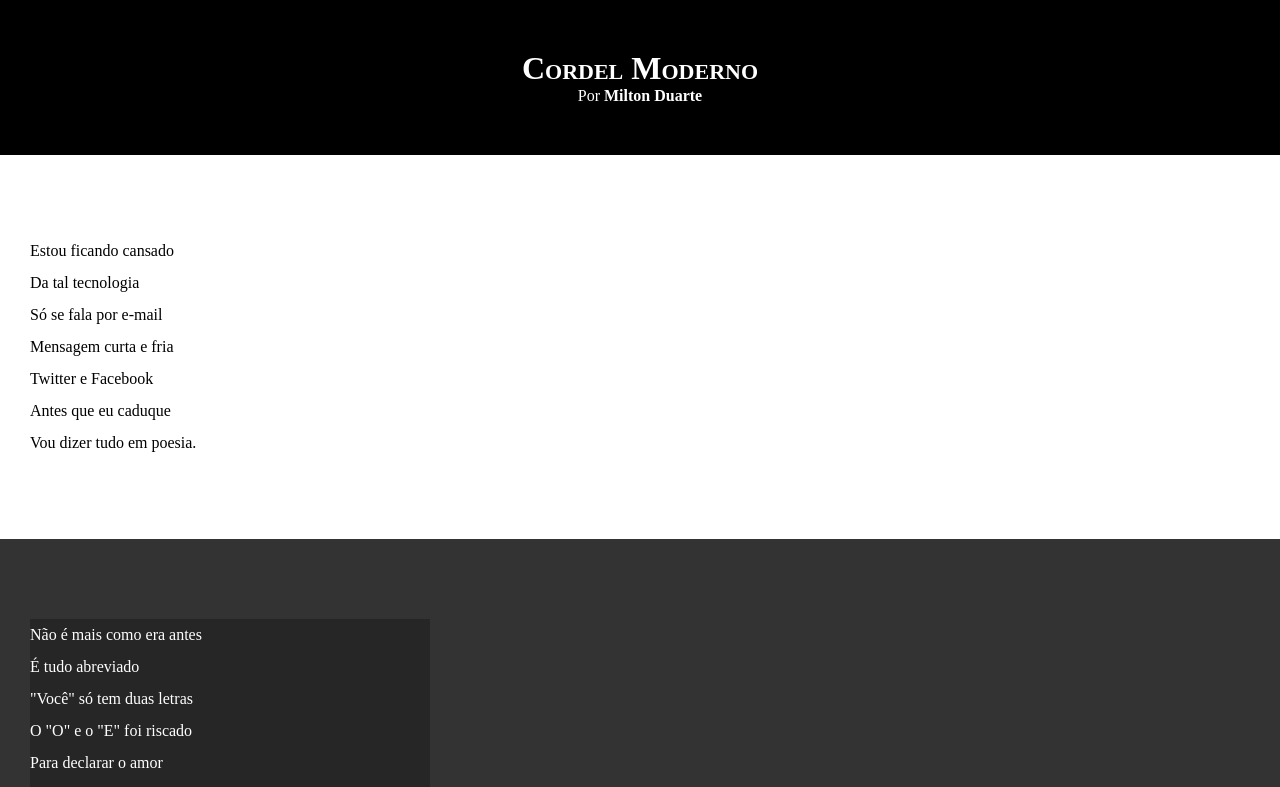
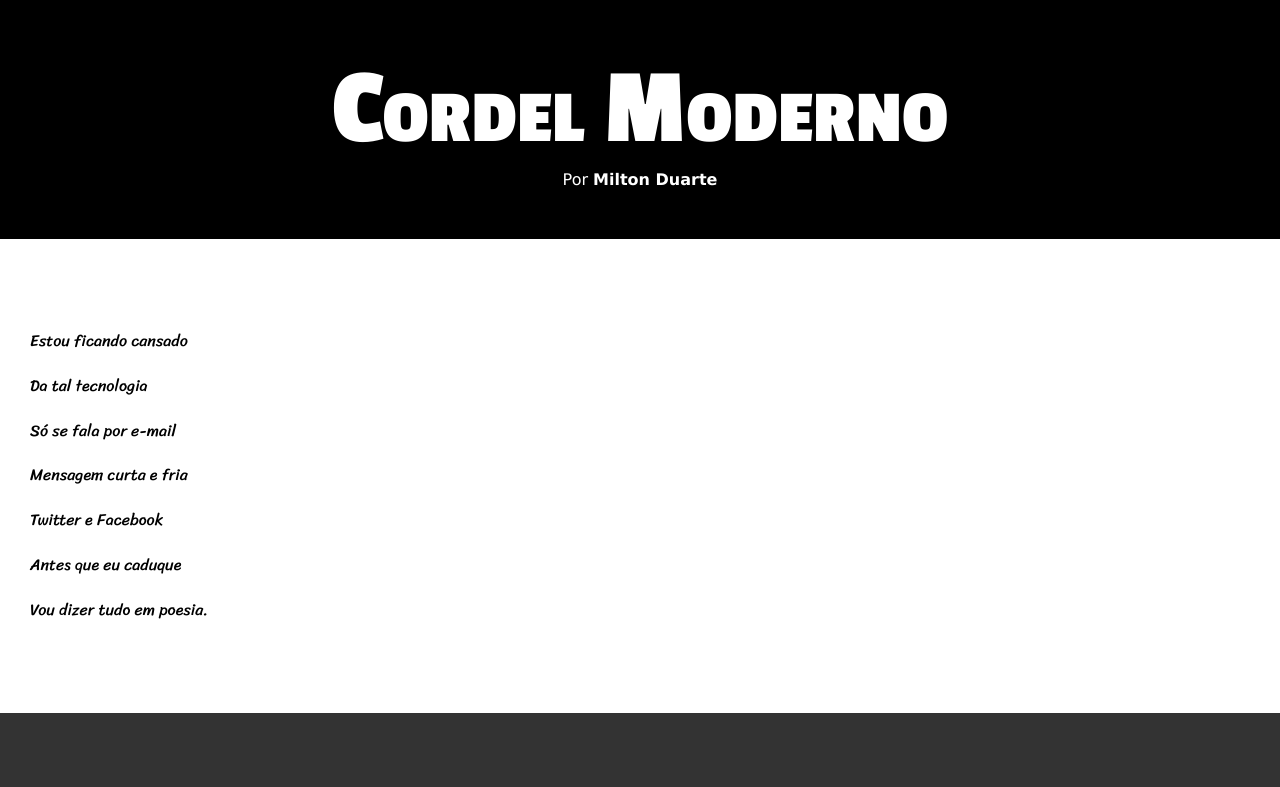
Before and after one commit to DanilloSouza03/Projeto-Cordel, a plain HTML site: page index.html in a window 1280 px wide. Shown: the top 787 px of the page. Drawn offline with Linux system fonts and the light colour scheme.

Commit message:
Atualização de estilos

```diff
--- a/style.css
+++ b/style.css
@@ -1,13 +1,25 @@
 @charset "UTF-8";
+
+@import url('https://fonts.googleapis.com/css2?family=Passion+One:wght@400;700;900&display=swap');
+
+@import url('https://fonts.googleapis.com/css2?family=Sriracha&display=swap');
+
+:root {
+    --fonte1: Verdana, Geneva, Tahoma, sans-serif;
+    --fonte2: 'Passion One', cursive;
+    --fonte3: 'Sriracha', cursive;
+}
 
 * {
     margin: 0;
     padding: 0;
+    font-size: 1em;
 }
 
 html, body {
     min-height: 100vh;
     background-color: darkgray;
+    font-family: var(--fonte1);
 }
 
 header {
@@ -19,6 +31,8 @@ header {
 header > h1 {
     padding-top: 50px;
     font-variant: small-caps;
+    font-family: var(--fonte2);
+    font-size: 8.5vw;
 }
 
 header > p {
@@ -39,8 +53,9 @@ a:hover {
 section {
     padding-top: 10vh;
     padding-bottom: 10vh;
-    line-height: 2em;
+    line-height: 3.5vw;
     padding-left: 30px;
+    font-family: var(--fonte3);
 }
 
 section.normal {
@@ -54,7 +69,8 @@ section.imagem {
 }
 
 section.imagem > p {
-    width: 400px;
+    display: inline-block;
+    padding: 5px;
     background-color: rgba(0, 0, 0, 0.253);
 }
 
```
